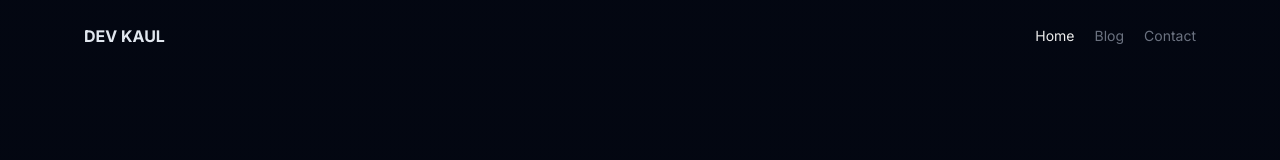
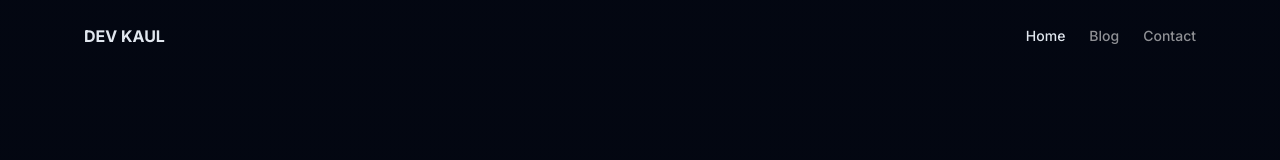
Before and after one commit to BugReportOnWeb/website, a Next.js app: page / in a window 1280 px wide. Shown: the top 160 px of the page. Built offline with nearby package versions, Linux system fonts and the light colour scheme.

Commit message:
Change (minor) font colors

```diff
--- a/components/Nav.tsx
+++ b/components/Nav.tsx
@@ -20,23 +20,23 @@ const Nav = () => {
 
             <DropdownMenu>
                 <DropdownMenuTrigger><BiSolidDownArrow className='text-xl cursor-pointer sm:hidden' onClick={() => console.log('click')} /></DropdownMenuTrigger>
-                <DropdownMenuContent className='bg-black text-[#ededed] mr-7 mt-4 border-slate-600 scale-110'>
-                    <Link href='/' className={pathname == '/' ? 'text-[#ededed]' : 'text-slate-500'}>
+                <DropdownMenuContent className='bg-black mr-7 mt-4 border-[#e1e7ef]/20 scale-110'>
+                    <Link href='/' className={pathname == '/' ? 'text-[#e1e7ef]' : 'text-[#e1e7ef]/60'}>
                         <DropdownMenuItem>Home</DropdownMenuItem>
                     </Link>
-                    <Link href='/blog' className={pathname == '/blog' ? 'text-[#ededed]' : 'text-slate-500'}>
+                    <Link href='/blog' className={pathname == '/blog' ? 'text-[#e1e7ef]' : 'text-[#e1e7ef]/60'}>
                         <DropdownMenuItem>Blog</DropdownMenuItem>
                     </Link>
-                    <Link href='/contact' className={pathname == '/contact' ? 'text-[#ededed]' : 'text-slate-500'}>
+                    <Link href='/contact' className={pathname == '/contact' ? 'text-[#e1e7ef]' : 'text-[#e1e7ef]/60'}>
                         <DropdownMenuItem>Contact</DropdownMenuItem>
                     </Link>
                 </DropdownMenuContent>
             </DropdownMenu>
 
-            <ul className='items-center text-sm hidden sm:flex gap-5 '>
-                <Link className={`${pathname === '/' ? 'text-[#ededed]' : 'text-gray-500'} cursor-pointer transition-colors ease-in-out hover:text-[#ededed]`} href='/'>Home</Link>
-                <Link className={`${pathname === '/blog' ? 'text-[#ededed]' : 'text-gray-500'} cursor-pointer transition-colors ease-in-out hover:text-[#ededed]`} href='/blog'>Blog</Link>
-                <Link className={`${pathname === '/contact' ? 'text-[#ededed]' : 'text-gray-500'} cursor-pointer transition-colors ease-in-out hover:text-[#ededed]`} href='/contact'>Contact</Link>
+            <ul className='items-center text-sm font-medium hidden sm:flex gap-6'>
+                <Link className={`${pathname === '/' ? 'text-[#e1e7ef]' : 'text-[#ededed]/60'} cursor-pointer transition-colors ease-in-out hover:text-[#ededed]/80`} href='/'>Home</Link>
+                <Link className={`${pathname === '/blog' ? 'text-[#e1e7ef]' : 'text-[#ededed]/60'} cursor-pointer transition-colors ease-in-out hover:text-[#ededed]/80`} href='/blog'>Blog</Link>
+                <Link className={`${pathname === '/contact' ? 'text-[#e1e7ef]' : 'text-[#ededed]/60'} cursor-pointer transition-colors ease-in-out hover:text-[#ededed]/80`} href='/contact'>Contact</Link>
             </ul>
         </div>
     )
```
